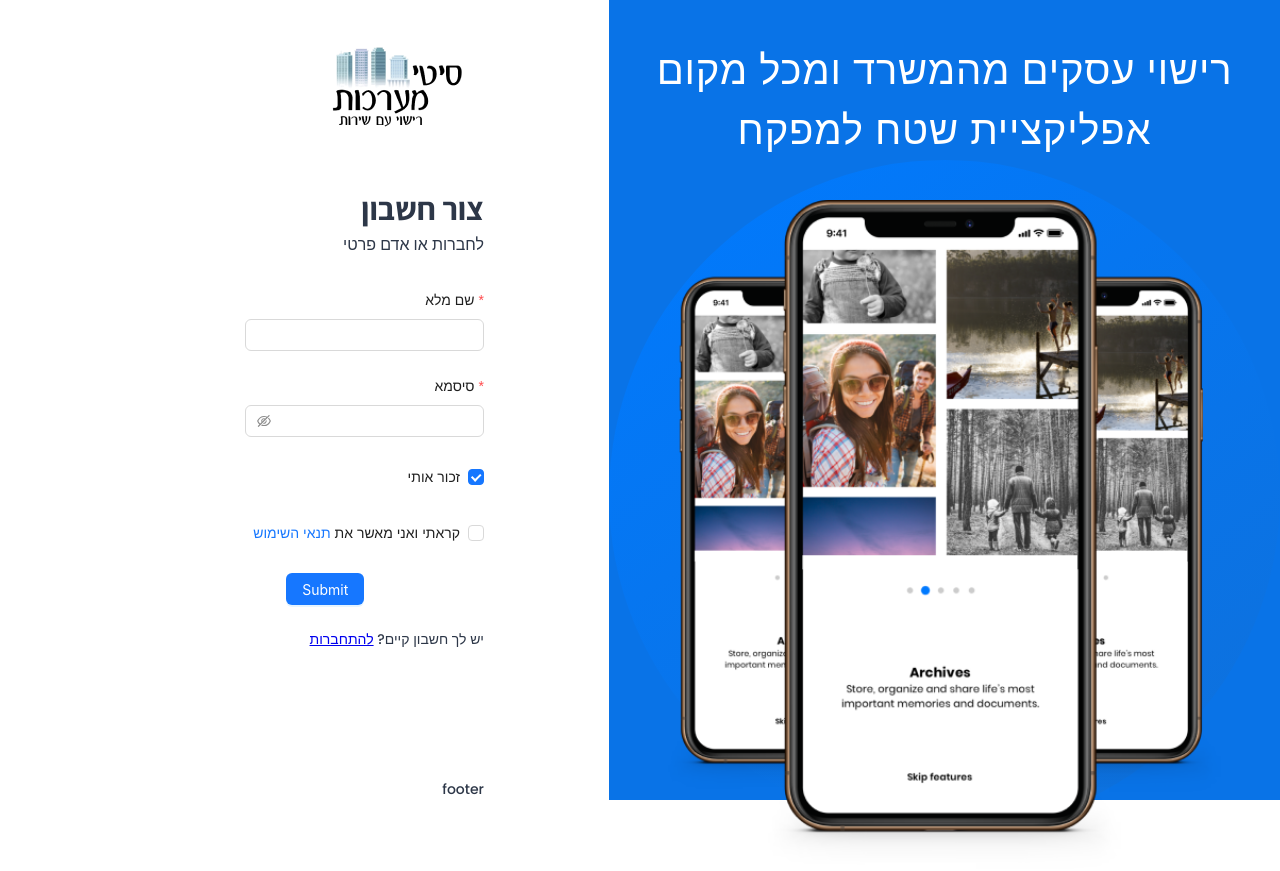
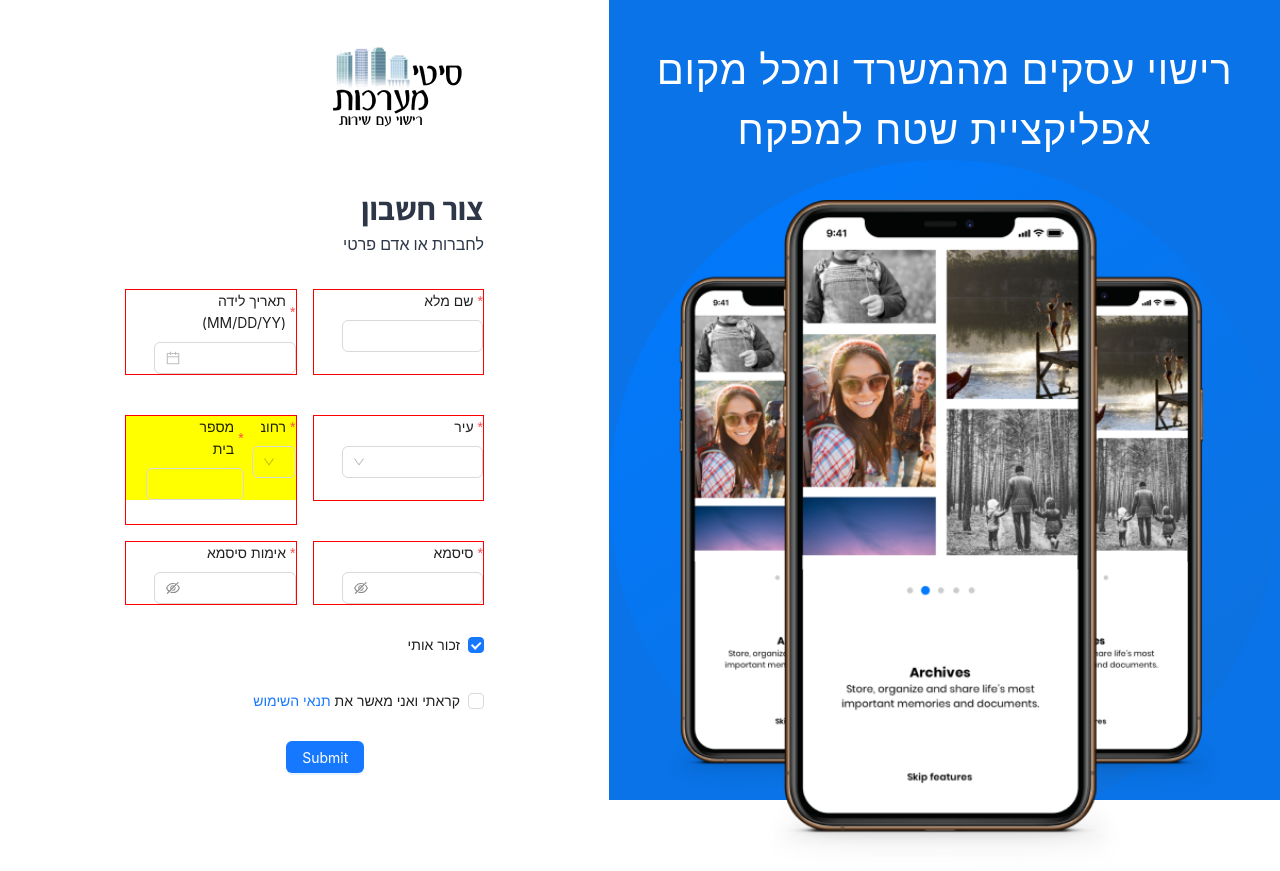
Before and after one commit to citysys/hometask, a React (Vite) app: page / in a window 1280 px wide. Built offline with nearby package versions, Linux system fonts and the light colour scheme.

Commit message:
feat: add all initial form fields

```diff
--- a/src/assets/styles/basics/layout.scss
+++ b/src/assets/styles/basics/layout.scss
@@ -1,6 +1,6 @@
 .login-page {
     display: grid;
-    height: 100vh;
+    min-height: 100vh;
     grid-template-columns: repeat(2, 1fr);
 
     .page-content {
--- a/src/assets/styles/cmps/hero.scss
+++ b/src/assets/styles/cmps/hero.scss
@@ -1,5 +1,6 @@
 .hero {
     background-color: $accent-clr;
+    position: sticky;
     display: flex;
     flex-direction: column;
 
--- /dev/null
+++ b/src/assets/styles/cmps/signup-form.scss
@@ -0,0 +1,30 @@
+.signup-form {
+    .text-fields {
+        display: grid;
+        grid-template-columns: repeat(2, 1fr);
+        gap: 1rem;
+
+        >* {
+            width: 100%;
+            border: 1px solid red;
+
+            input {
+                width: 100%;
+            }
+        }
+
+        .street-fields {
+            display: flex;
+
+            :first-child {
+                background-color: yellow;
+                flex-grow: 3;
+            }
+
+            :last-child {
+                flex-grow: 1;
+            }
+
+        }
+    }
+}
--- a/src/assets/styles/main.scss
+++ b/src/assets/styles/main.scss
@@ -16,3 +16,4 @@
 
 // Cmps
 @import "./cmps/hero";
+@import "./cmps/signup-form";
--- a/src/assets/styles/pages/login-page.scss
+++ b/src/assets/styles/pages/login-page.scss
@@ -1,4 +1,8 @@
 .login-page {
+    .page-content {
+        height: 100vh;
+        overflow-y: scroll;
+    }
     header {
         margin-block-start: 13px;
         display: flex;
@@ -25,5 +29,9 @@
                 font-size: 1rem;
             }
         }
+
+        .login {
+            text-align: center;
+        }
     }
 }
--- a/src/cmps/signup-form.tsx
+++ b/src/cmps/signup-form.tsx
@@ -1,5 +1,5 @@
 
-import { Button, Checkbox, Form, Input } from "antd"
+import { Button, Checkbox, Form, Input, DatePicker, Select } from "antd"
 import type { FormProps } from 'antd'
 
 type FieldType = {
@@ -18,7 +18,6 @@ type FieldType = {
 
 export function SignupForm() {
 
-
     const onFinish: FormProps<FieldType>['onFinish'] = (values: FieldType) => {
         console.log('Success:', values)
     }
@@ -26,19 +25,25 @@ export function SignupForm() {
     const onFinishFailed: FormProps<FieldType>['onFinishFailed'] = (errorInfo: Parameters<FormProps<FieldType>['onFinishFailed']>[0]) => {
         console.log('Failed:', errorInfo)
     }
+
+    const dateFormat: string = 'MM/DD/YY'
+
     return (
         <div className="signup-form">
             <Form
                 name="basic"
                 layout="vertical"
-                labelCol={{ span: 8 }}
-                wrapperCol={{ span: 16 }}
-                style={{ maxWidth: 600 }}
+                labelCol={{ span: 16 }}
+                wrapperCol={{ span:20 }}
+                style={{ maxWidth: 800 }}
                 initialValues={{ remember: true }}
                 onFinish={onFinish}
                 onFinishFailed={onFinishFailed}
                 autoComplete="off"
             >
+
+                <section className="text-fields">
+
                     <Form.Item<FieldType>
                         label="שם מלא"
                         name="fullName"
@@ -48,12 +53,91 @@ export function SignupForm() {
                     </Form.Item>
 
                     <Form.Item<FieldType>
+                        label="תאריך לידה (MM/DD/YY)"
+                        name="birthDate"
+                        rules={[{ required: true, message: 'נא להזין תאריך לידה' }]}
+                    >
+                        <DatePicker format={dateFormat} placement="topRight" placeholder="" />
+                    </Form.Item>
+
+                    <Form.Item<FieldType>
+                        label="עיר"
+                        name="city"
+                        rules={[{ required: true, message: 'נא להזין עיר' }]}
+                    >
+                        <Select
+                            showSearch
+                            optionFilterProp="label"
+                            options={[
+                                //temp
+                                {
+                                    value: 'חיפה',
+                                    label: 'חיפה',
+                                },
+
+                                {
+                                    value: 'תל אביב',
+                                    label: 'תל אביב',
+                                },
+                                {
+                                    value: 'נתניה',
+                                    label: 'נתניה',
+                                },
+
+                            ]}
+                        />
+                    </Form.Item>
+
+                    <div className="street-fields">
+                        <Form.Item<FieldType>
+                            label="רחוב"
+                            name="street"
+                            rules={[{ required: true, message: 'נא להזין רחוב' }]}
+                        >
+                            <Select
+                                showSearch
+                                optionFilterProp="label"
+                                options={[
+                                    //temp
+                                    {
+                                        value: 'העצמאות',
+                                        label: 'העצמאות'
+                                    },
+
+
+                                ]}
+                            />
+                        </Form.Item>
+
+                        <Form.Item<FieldType>
+                            label="מספר בית"
+                            name="houseNumber"
+                            rules={[{ required: true, message: 'נא להזין מספר בית' }]}
+                        >
+                            <Input />
+                        </Form.Item>
+
+                    </div>
+
+
+                    <Form.Item<FieldType>
                         label="סיסמא"
                         name="password"
-                    rules={[{ required: true, message:  'נא להזין סיסמא'}]}
+                        rules={[{ required: true, message: 'נא להזין סיסמא' }]}
                     >
                         <Input.Password />
                     </Form.Item>
+
+                    <Form.Item<FieldType>
+                        label="אימות סיסמא"
+                        name="confirmPassword"
+                        rules={[{ required: true, message: 'נא לאמת סיסמא' }]}
+                    >
+                        <Input.Password />
+                    </Form.Item>
+                </section>
+
+                <section className="checkbox-fields">
 
                     <Form.Item<FieldType>
                         name="remember"
@@ -76,11 +160,16 @@ export function SignupForm() {
                         </Checkbox>
                     </Form.Item>
 
+                </section>
+
+                <section className="submit-btns">
                     <Form.Item wrapperCol={{ offset: 8, span: 16 }}>
                         <Button type="primary" htmlType="submit">
                             Submit
                         </Button>
                     </Form.Item>
+                </section>
+
             </Form>
         </div>
     )
--- a/src/pages/login-page.tsx
+++ b/src/pages/login-page.tsx
@@ -17,10 +17,11 @@ export function LoginPage() {
                     </div>
                     <SignupForm />
 
-                    <p className="signup">
+                    <p className="login">
                         <span>יש לך חשבון קיים? </span>
                         <span><a href="#">להתחברות</a></span>
                     </p>
+
                 </main>
                 <footer>footer</footer>
             </div>
```
Lines whose indentation alone changed are shown as unchanged.
